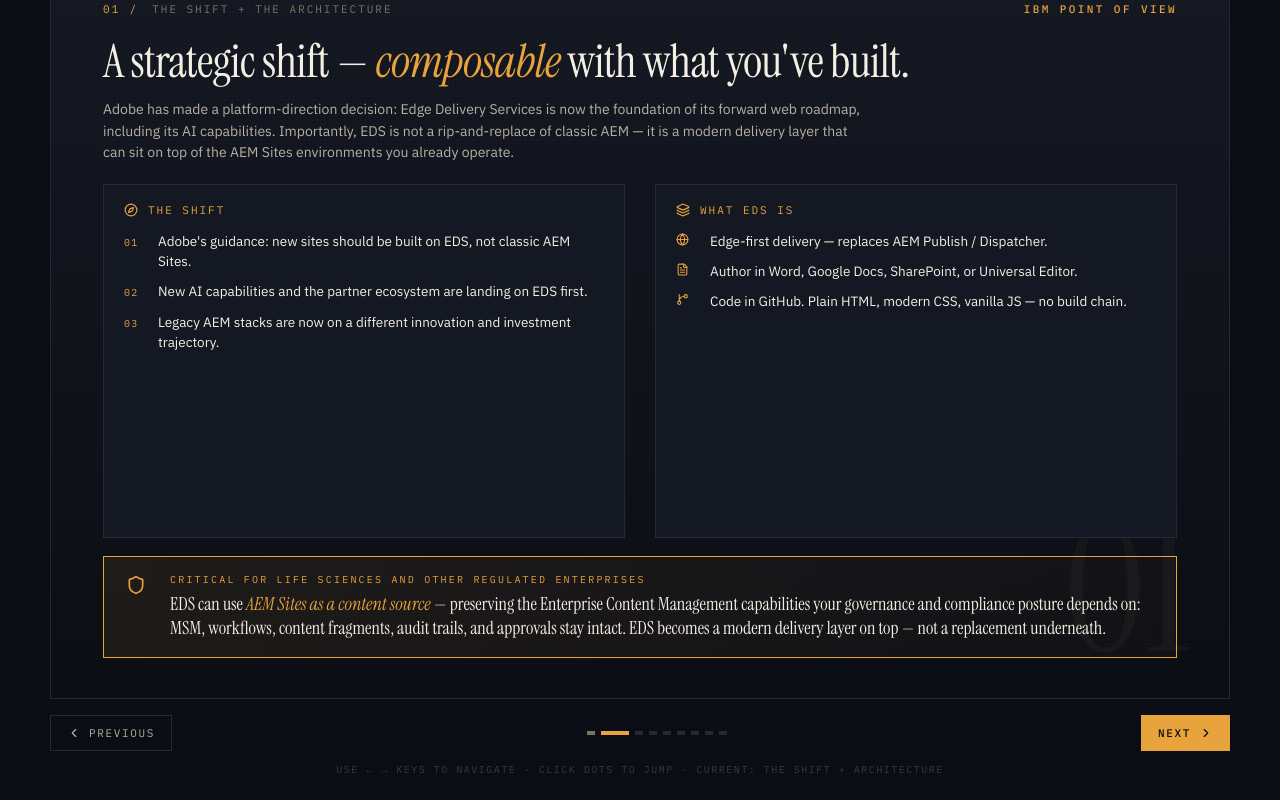
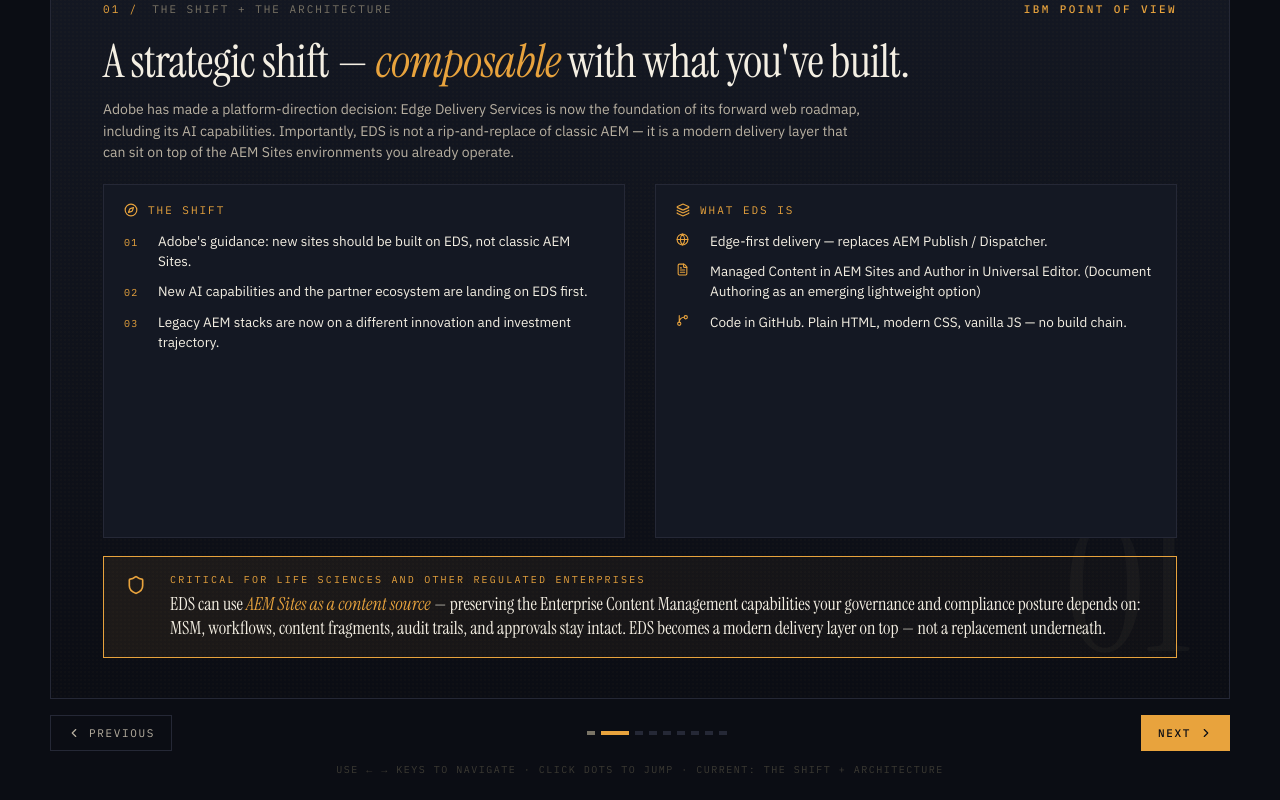
Before and after one commit to pradeepananth-cyber/eds-migration, a React (Vite) app: page / in a window 1280 px wide. Both pictures are taken after a click on the button 624 px from the left and 853 px from the top of the page. Shown: the part 121-921 px from the top of the page. Built offline with nearby package versions, Linux system fonts and the light colour scheme.

Commit message:
authoring

```diff
--- a/src/App.jsx
+++ b/src/App.jsx
@@ -574,7 +574,7 @@
         <div style={{ display: 'flex', flexDirection: 'column', gap: 10, flex: 1 }}>
           {[
             { icon: Globe, t: 'Edge-first delivery — replaces AEM Publish / Dispatcher.' },
-            { icon: FileText, t: 'Author in Word, Google Docs, SharePoint, or Universal Editor.' },
+            { icon: FileText, t: 'Managed Content in AEM Sites and Author in Universal Editor. (Document Authoring as an emerging lightweight option) ' },
             { icon: GitBranch, t: 'Code in GitHub. Plain HTML, modern CSS, vanilla JS — no build chain.' },
           ].map((row, i) => (
             <div
```
